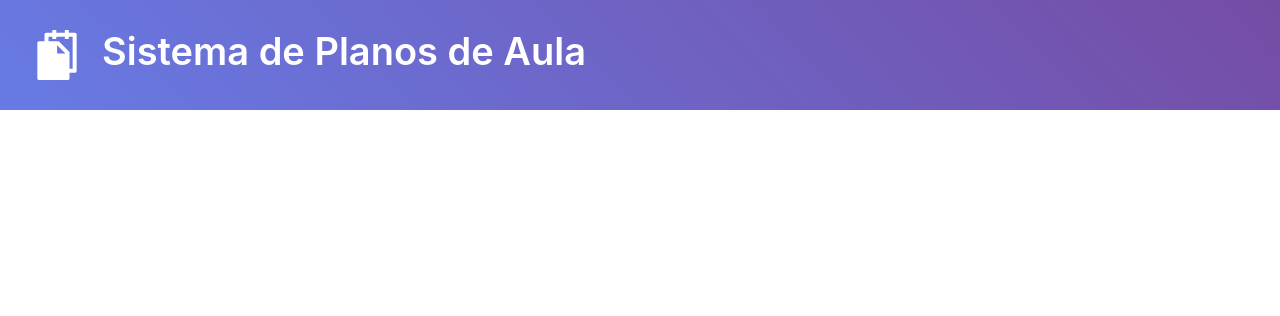
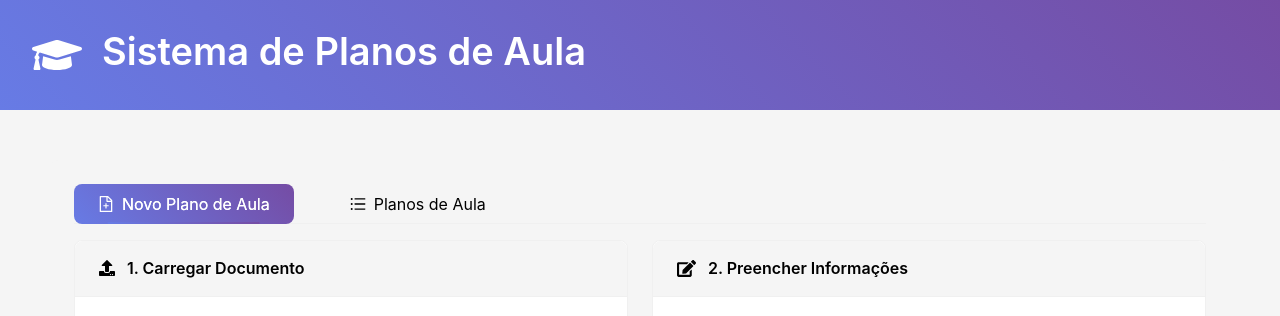
Before and after one commit to breno-aredes/teste-a-recreativa-frontend, a Next.js app: page / in a window 1280 px wide. Shown: the top 316 px of the page. Built offline with nearby package versions, Linux system fonts and the light colour scheme.

Commit message:
feat: start HomeContent component

```diff
--- a/package.json
+++ b/package.json
@@ -14,7 +14,8 @@
     "next": "15.3.3",
     "normalize.css": "^8.0.1",
     "react": "^19.0.0",
-    "react-dom": "^19.0.0"
+    "react-dom": "^19.0.0",
+    "react-icons": "^5.5.0"
   },
   "devDependencies": {
     "@eslint/eslintrc": "^3",
--- a/src/app/page.tsx
+++ b/src/app/page.tsx
@@ -1,7 +1,7 @@
 "use client";
+import HomeContent from "@/components/content";
+import HeaderHome from "@/components/header";
 import { Layout } from "antd";
-import { SnippetsFilled } from "@ant-design/icons";
-import HeaderHome from "@/components/header/header";
 
 const { Header, Content } = Layout;
 
@@ -9,6 +9,7 @@ export default function Home() {
   return (
     <Layout>
       <HeaderHome />
+      <HomeContent />
     </Layout>
   );
 }
--- /dev/null
+++ b/src/components/content/index.tsx
@@ -0,0 +1,75 @@
+import React, { useState } from "react";
+import { Card, Tabs, Layout } from "antd";
+import { FileAddOutlined, UnorderedListOutlined } from "@ant-design/icons";
+
+import { FaEdit, FaUpload } from "react-icons/fa";
+
+import "./styles.css";
+
+const { Content } = Layout;
+
+export default function HomeContent({}) {
+  const [activeTab, setActiveTab] = useState("1");
+
+  return (
+    <Content className="content">
+      <Card className="card">
+        <Tabs
+          activeKey={activeTab}
+          onChange={setActiveTab}
+          className="custom-tabs"
+          size="large"
+          items={[
+            {
+              key: "1",
+              label: (
+                <span>
+                  <FileAddOutlined />
+                  Novo Plano de Aula
+                </span>
+              ),
+              children: (
+                <div className="flex-row">
+                  <div className="col">
+                    <Card
+                      title={
+                        <span>
+                          <FaUpload style={{ marginRight: "4px" }} />
+                          1. Carregar Documento
+                        </span>
+                      }
+                      className="custom-header-card"
+                    ></Card>
+                  </div>
+
+                  <div className="col">
+                    <Card
+                      className="custom-header-card"
+                      title={
+                        <span>
+                          <FaEdit
+                            style={{ marginRight: "4px", fontSize: "19px" }}
+                          />
+                          2. Preencher Informações
+                        </span>
+                      }
+                    ></Card>
+                  </div>
+                </div>
+              ),
+            },
+            {
+              key: "2",
+              label: (
+                <span>
+                  <UnorderedListOutlined />
+                  Planos de Aula
+                </span>
+              ),
+            },
+          ]}
+        />
+      </Card>
+    </Content>
+  );
+}
--- /dev/null
+++ b/src/components/content/styles.css
@@ -0,0 +1,76 @@
+.content {
+  padding: 50px;
+  background: #f5f5f5;
+  min-height: 100vh;
+}
+
+.card {
+  max-width: 1200px;
+  margin: 0 auto;
+  background: #f5f5f5;
+  border: none;
+}
+
+.content span {
+  display: flex;
+  gap: 8px;
+}
+
+.card span {
+  display: flex;
+  align-items: center;
+  gap: 8px;
+}
+
+.flex-row {
+  display: flex;
+  gap: 24px;
+  min-height: 600px;
+}
+
+.col {
+  flex: 1;
+  border: none !important;
+}
+
+.custom-header-card .ant-card-head {
+  background: #f5f5f5 !important;
+  color: black;
+}
+
+.custom-tabs .ant-tabs-tab {
+  color: black;
+  border-radius: 8px;
+  padding: 8px 24px !important;
+  border: none !important;
+}
+
+.custom-tabs .ant-tabs-tab.ant-tabs-tab-active {
+  background: #754ca4;
+  background: linear-gradient(
+    226deg,
+    rgba(117, 76, 164, 1) 0%,
+    rgba(103, 123, 229, 1) 100%
+  ) !important;
+  color: white !important;
+}
+
+.custom-tabs .ant-tabs-tab.ant-tabs-tab-active .ant-tabs-tab-btn {
+  color: white !important;
+}
+
+.custom-tabs .ant-tabs-tab:not(.ant-tabs-tab-active):hover {
+  color: #7353ad !important;
+  background-color: #ebeaea;
+}
+
+.custom-tabs .ant-tabs-ink-bar {
+  background: linear-gradient(
+    226deg,
+    rgba(117, 76, 164, 1) 0%,
+    rgba(103, 123, 229, 1) 100%
+  ) !important;
+  height: 3px;
+  border-radius: 2px;
+  width: 35% !important;
+}
--- a/src/components/header/header.tsx
+++ b/src/components/header/index.tsx
@@ -2,16 +2,16 @@
 
 import React from "react";
 import { Layout, Typography } from "antd";
-import { SnippetsFilled } from "@ant-design/icons";
 import "./styles.css";
 const { Title } = Typography;
+import { FaGraduationCap } from "react-icons/fa";
 
 const { Header } = Layout;
 
 export default function HeaderHome() {
   return (
     <Header className="header-home">
-      <SnippetsFilled className="header-home-icon" />{" "}
+      <FaGraduationCap className="header-home-icon" />
       <Title className="h1-home">Sistema de Planos de Aula</Title>
     </Header>
   );
```
Also changed, not shown: 1 other file (tests, documents, lock files or other folders).
